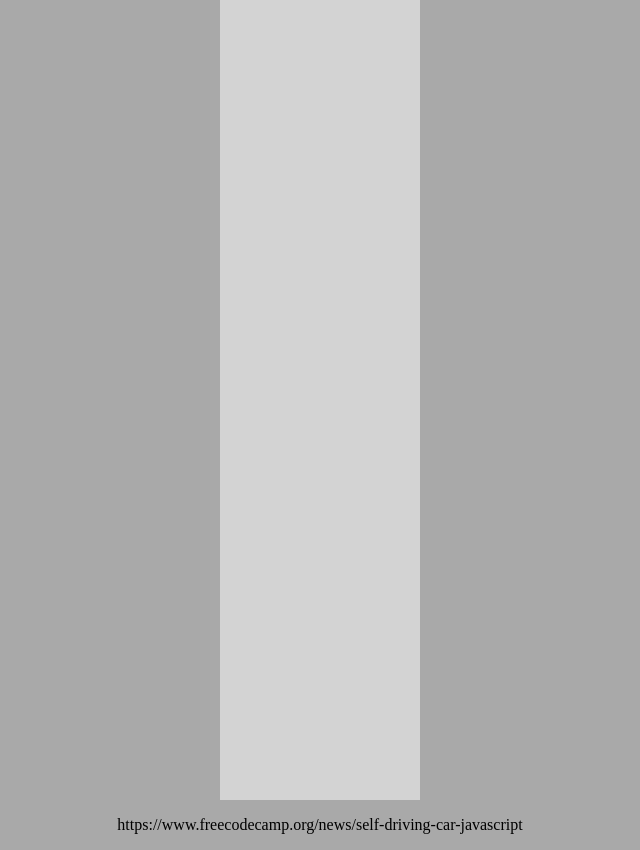
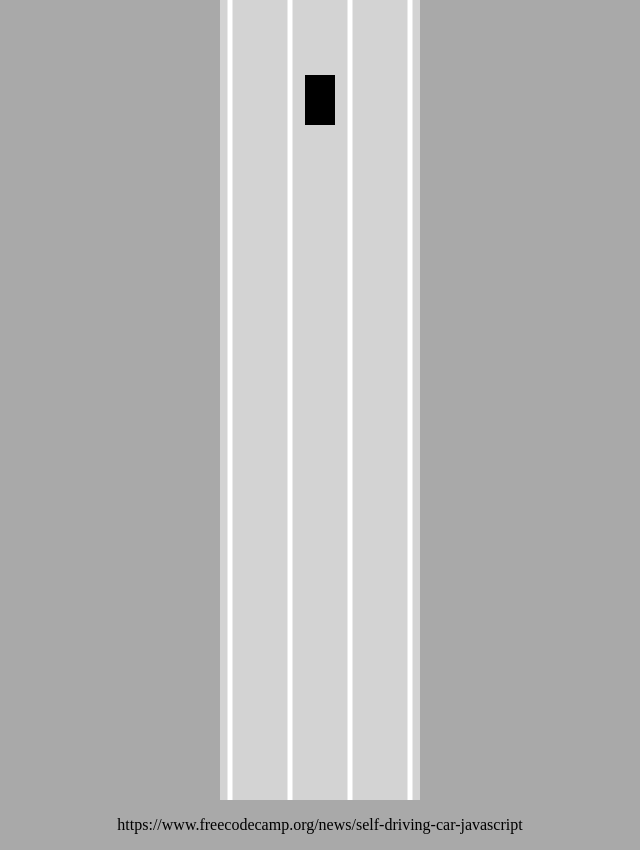
Before and after one commit to paulsflanagan/paulsflanagan.github.io, a plain HTML site: page self-driving-car/index.html in a window 1280 px wide. Shown: the whole page, without its empty margins (320-960 px from the left). Drawn offline with Linux system fonts and the light colour scheme.

Commit message:
Update index.html

```diff
--- a/self-driving-car/index.html
+++ b/self-driving-car/index.html
@@ -6,6 +6,7 @@
   </head>
   <body>
     <canvas id="myCanvas"></canvas>
+    <script src="utils.js"></script>
     <script src="road.js"></script>
     <script src="controls.js"></script>
     <script src="car.js"></script>
```
